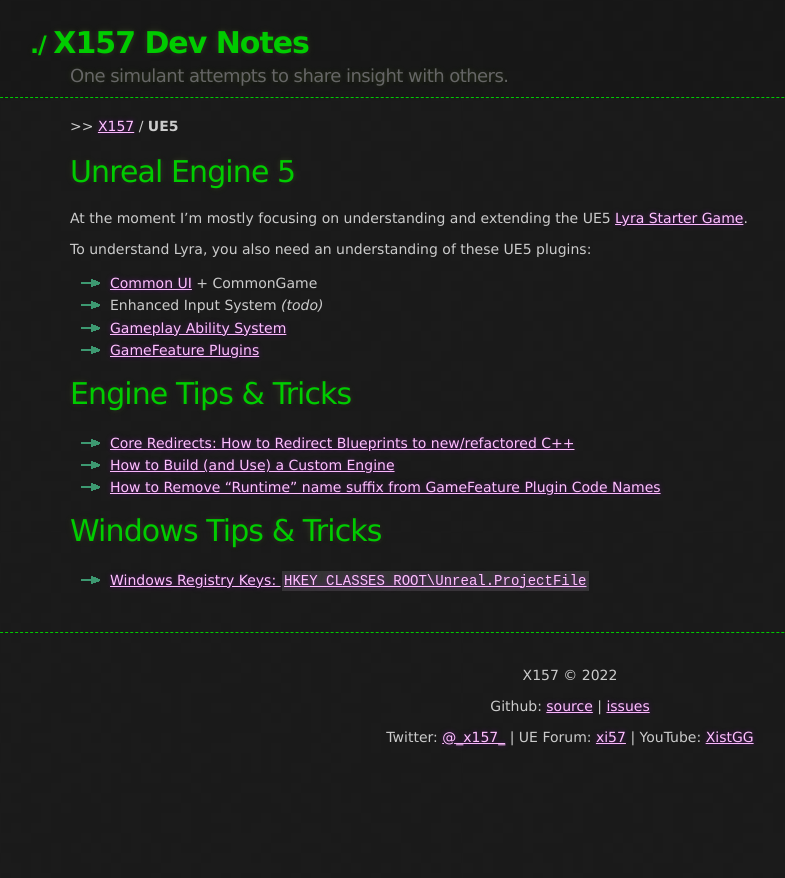
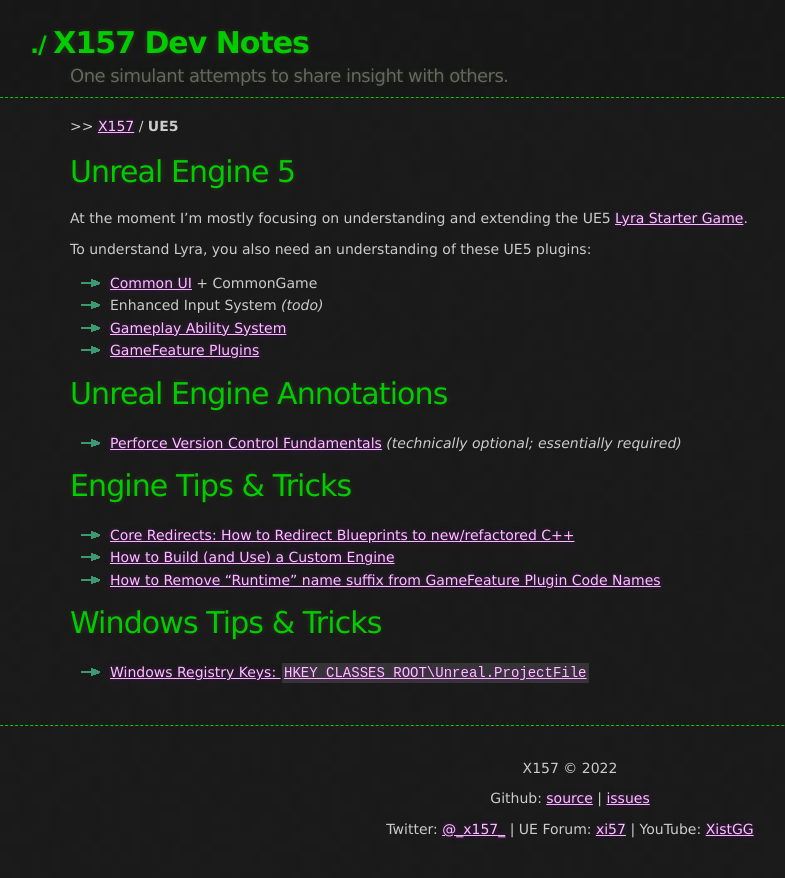
Before and after one commit to x157/x157.github.io, a Jekyll site: the page built from UE5/index.md, in a window 1280 px wide. Shown: the top 878 px of the page, without its empty margins (70-855 px from the left). Built offline with Jekyll 4.4.1, drawn with Linux system fonts in a browser that asks for light colours.

Commit message:
Link new Version Control Fundamentals Annotation

```diff
--- a/UE5/index.md
+++ b/UE5/index.md
@@ -18,6 +18,11 @@
 - [GameFeature Plugins](./GameFeatures/)
 
 
+# Unreal Engine Annotations
+
+- [Perforce Version Control Fundamentals](./Annotations/Inside-Unreal/EpicGames-Version-Control-Fundamentals) *(technically optional; essentially required)*
+
+
 # Engine Tips & Tricks
 
 - [Core Redirects: How to Redirect Blueprints to new/refactored C++](./Engine/Core-Redirects)
```
